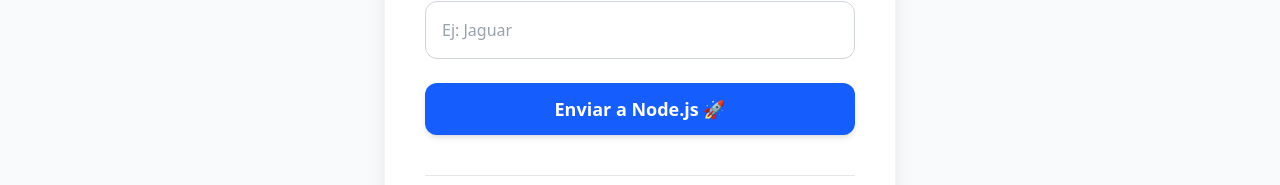
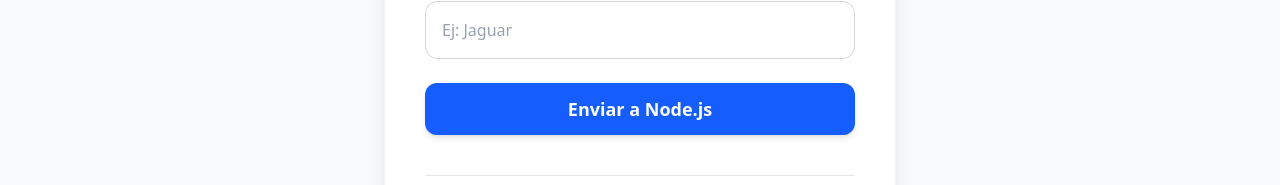
Before and after one commit to ragnarsson03/uneti-programacionIII-evaluacion-practica1, a Next.js app: page /ejercicio1 in a window 1280 px wide. Shown: the part 390-575 px from the top of the page. Built offline with nearby package versions, Linux system fonts and the light colour scheme.

Commit message:
Update page.tsx

```diff
--- a/src/app/ejercicio1/page.tsx
+++ b/src/app/ejercicio1/page.tsx
@@ -63,7 +63,7 @@
             type="submit"
             className="w-full py-3 bg-blue-600 text-white text-lg font-bold rounded-xl hover:bg-blue-700 focus:ring-4 focus:ring-blue-200 transition-colors shadow-md"
           >
-            Enviar a Node.js 🚀
+            Enviar a Node.js
           </button>
         </form>
 
```
